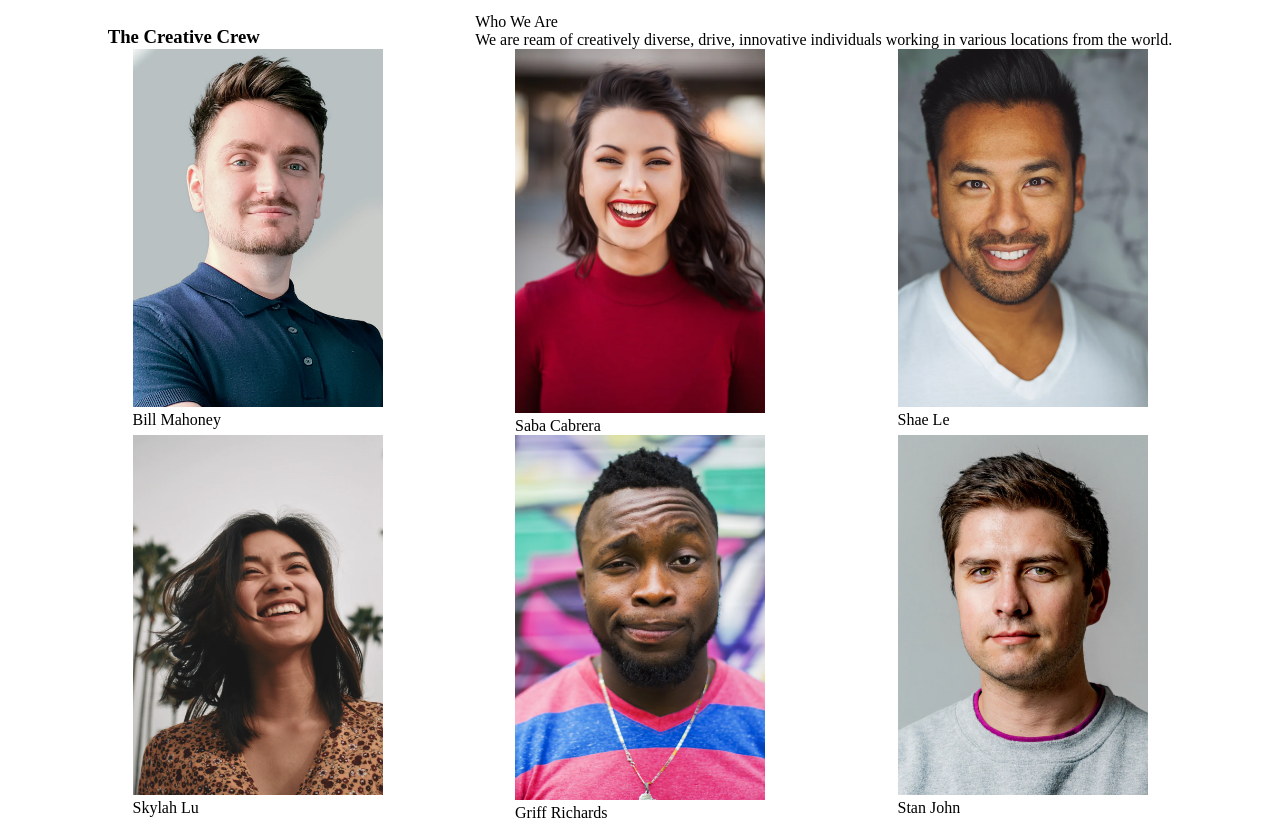
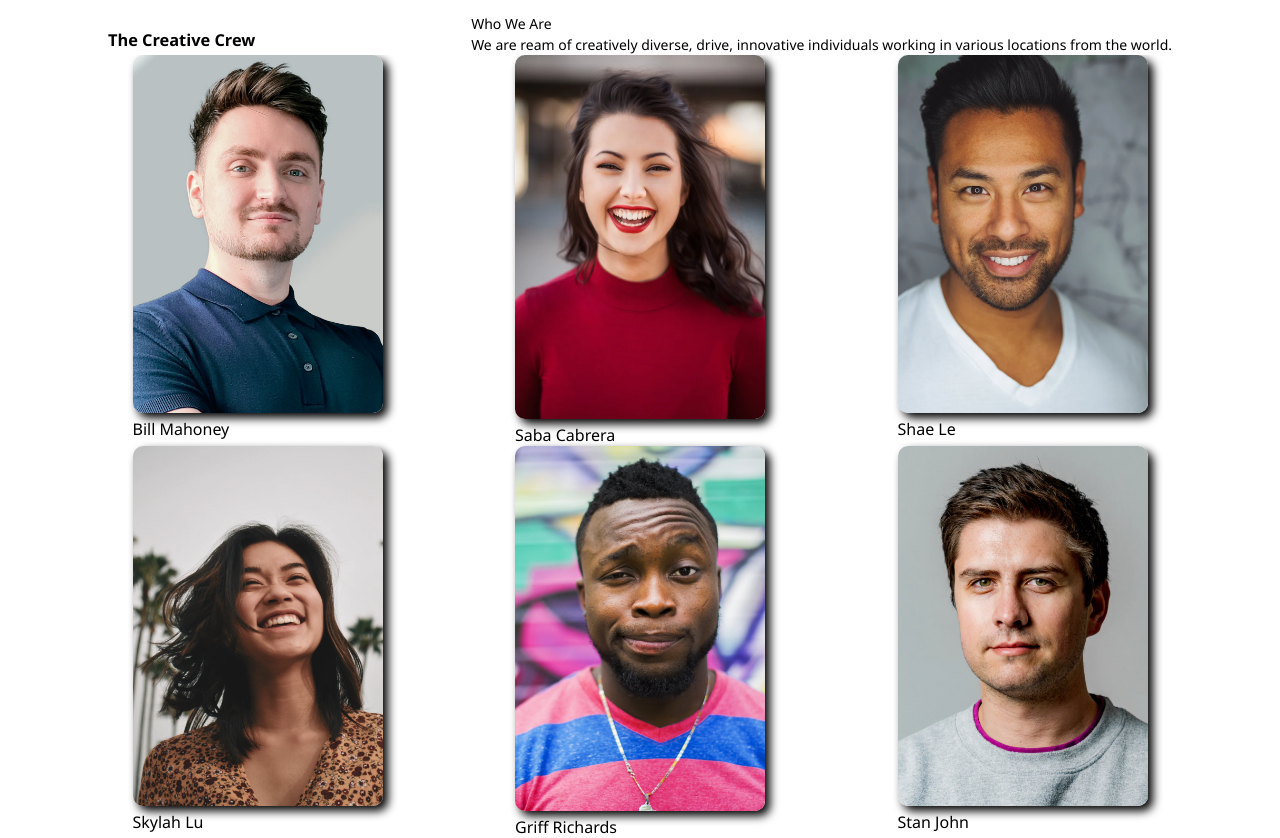
Before and after one commit to KazimAkyol/team-members-page, a plain HTML site: page index.html in a window 1280 px wide. Drawn offline with Linux system fonts and the light colour scheme.

Commit message:
fourth commit

```diff
--- a/style.css
+++ b/style.css
@@ -2,6 +2,11 @@
     margin: 0;
     padding: 0;
     box-sizing: border-box;
+    font-family: 'Segoe UI', Tahoma, Geneva, Verdana, sans-serif;
+}
+
+body{
+    background-color: #ffffff;
 }
 
 /* HEADER */
@@ -12,36 +17,52 @@ header{
     align-items: center;
 }
 
-*p{
+p *{
     text-align: justify;
+    font-style: oblique;
+    font-size: 100px;
 }
 
 .left{
     margin-top: 25px;
+    font-size: 14px;
+    line-height: 17px;
+    text-decoration: none;
 
 }
 
 .right{
     margin-top: 13px;
+    font-size: 14px;
+    line-height: 21px;
+    text-decoration: none solid rgb(240, 246, 252);
+    word-spacing: 0px;
 
 }
 
 .img-top{
     display: flex;
+    overflow: clip;
+    transform: none;
     justify-content: space-evenly;
-    flex: 3;
+    list-style-type: none;
+    list-style-position: outside;
+
 }
 
 .imgt{
     width: 250px;
+    border-radius: 10px;
+    box-shadow: 5px 5px 10px;
 }
 
 .img-bottom{
     display: flex;
     justify-content: space-evenly;
-    flex: 3;
 }
 
 .imgb{
     width: 250px;
+    border-radius: 10px;
+    box-shadow: 5px 5px 10px;
 }
```
